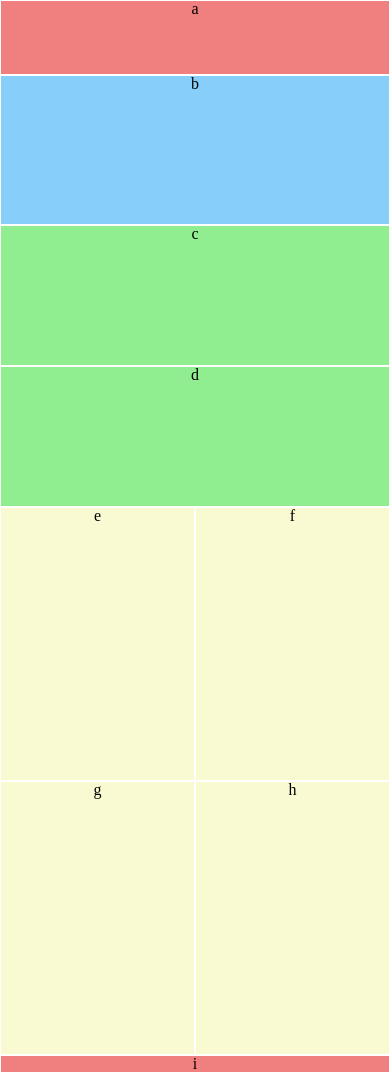
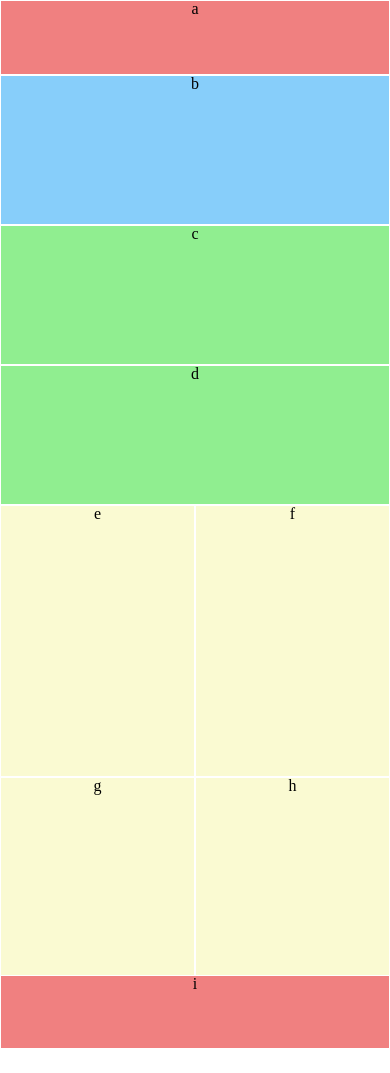
Before and after one commit to TheAgileMCB/lab-01, a plain HTML site: page index.html in a window 390 px wide. Drawn offline with Linux system fonts and the light colour scheme.

Commit message:
footer conforms and tablet responsive

```diff
--- a/css/grid.css
+++ b/css/grid.css
@@ -1,7 +1,7 @@
 body {
   display: grid;
   grid-template-columns: 25% 25% 25% 25%;
-  grid-template-rows: 7.109004739% 14.218009478% 71.090047393% 7.582938388%;
+  grid-template-rows: 7.109004739% 14.218009478% 71.090047393% 7%;
 
 
 }
@@ -30,7 +30,7 @@ body {
 .footer {
   background: lightcoral;
   grid-column: 1 / 5;
-  grid-row: 5 / 6;
+  grid-row: 4 / 5;
 }
 
 .section{
```
